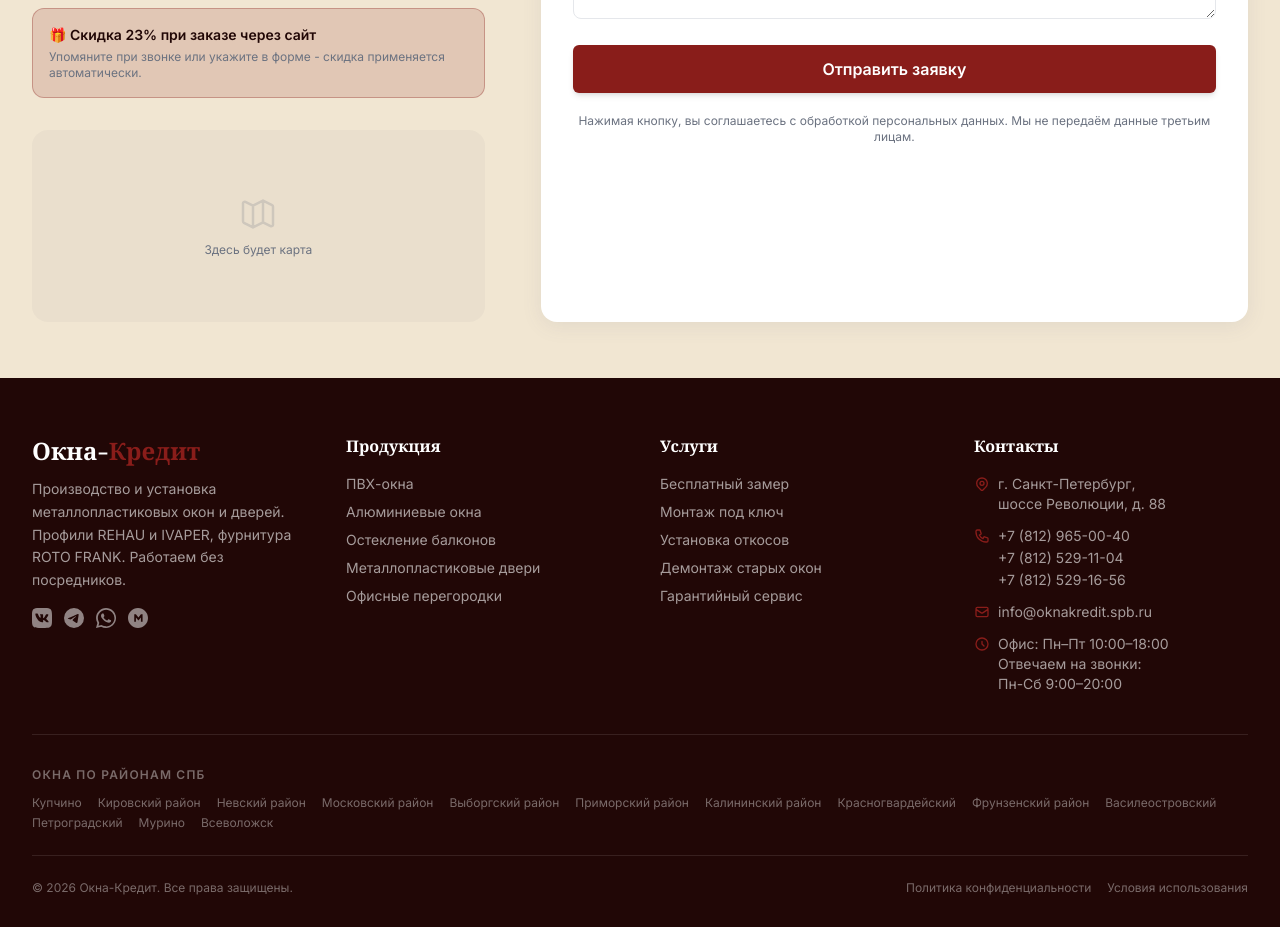
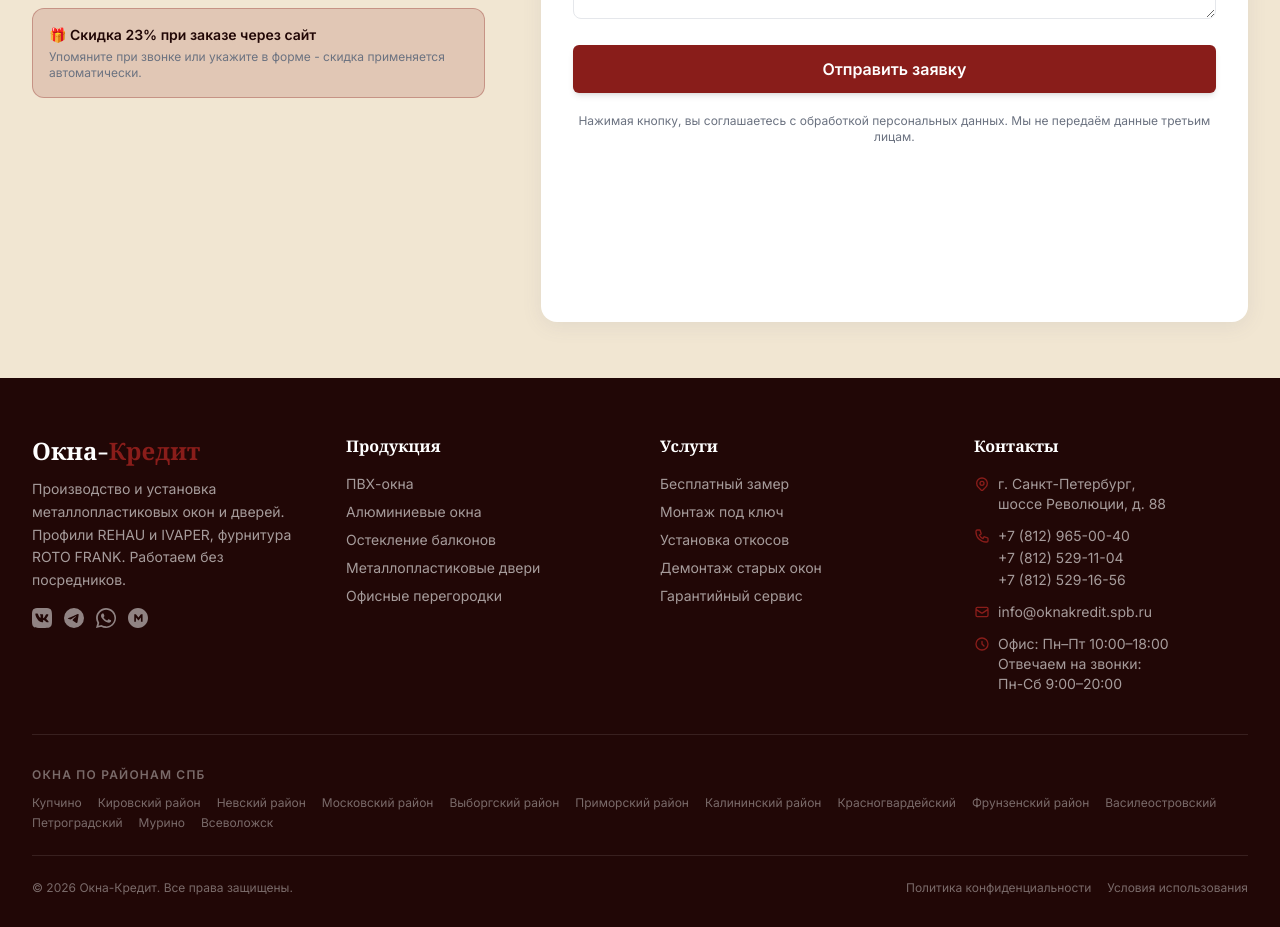
Before and after one commit to rkmartin0106/OknaKredit, a Next.js app: page /contact in a window 1280 px wide. Shown: the part 940-1867 px from the top of the page. Built offline with nearby package versions, Linux system fonts and the light colour scheme.

Commit message:
Replace map placeholder with embedded Yandex Map of the office address
Co-Authored-By: Claude Sonnet 5 <noreply@anthropic.com>

```diff
--- a/src/app/contact/page.tsx
+++ b/src/app/contact/page.tsx
@@ -110,14 +110,16 @@ export default function ContactPage() {
               </p>
             </div>
 
-            {/* Map placeholder */}
-            <div className="bg-brand-blue/5 rounded-2xl h-48 flex items-center justify-center">
-              <div className="text-center text-brand-gray">
-                <svg className="w-10 h-10 mx-auto text-brand-blue/20 mb-2" fill="none" stroke="currentColor" viewBox="0 0 24 24">
-                  <path strokeLinecap="round" strokeLinejoin="round" strokeWidth={1.5} d="M9 20l-5.447-2.724A1 1 0 013 16.382V5.618a1 1 0 011.447-.894L9 7m0 13l6-3m-6 3V7m6 10l4.553 2.276A1 1 0 0021 18.382V7.618a1 1 0 00-.553-.894L15 4m0 13V4m0 0L9 7" />
-                </svg>
-                <p className="text-xs">Здесь будет карта</p>
-              </div>
+            {/* Yandex Map */}
+            <div className="rounded-2xl overflow-hidden h-48">
+              <iframe
+                src="https://yandex.ru/map-widget/v1/?text=Санкт-Петербург%2C%20шоссе%20Революции%2C%2088&z=16"
+                width="100%"
+                height="100%"
+                frameBorder="0"
+                title="Окна-Кредит на карте — шоссе Революции, д. 88"
+                loading="lazy"
+              />
             </div>
           </div>
 
```
